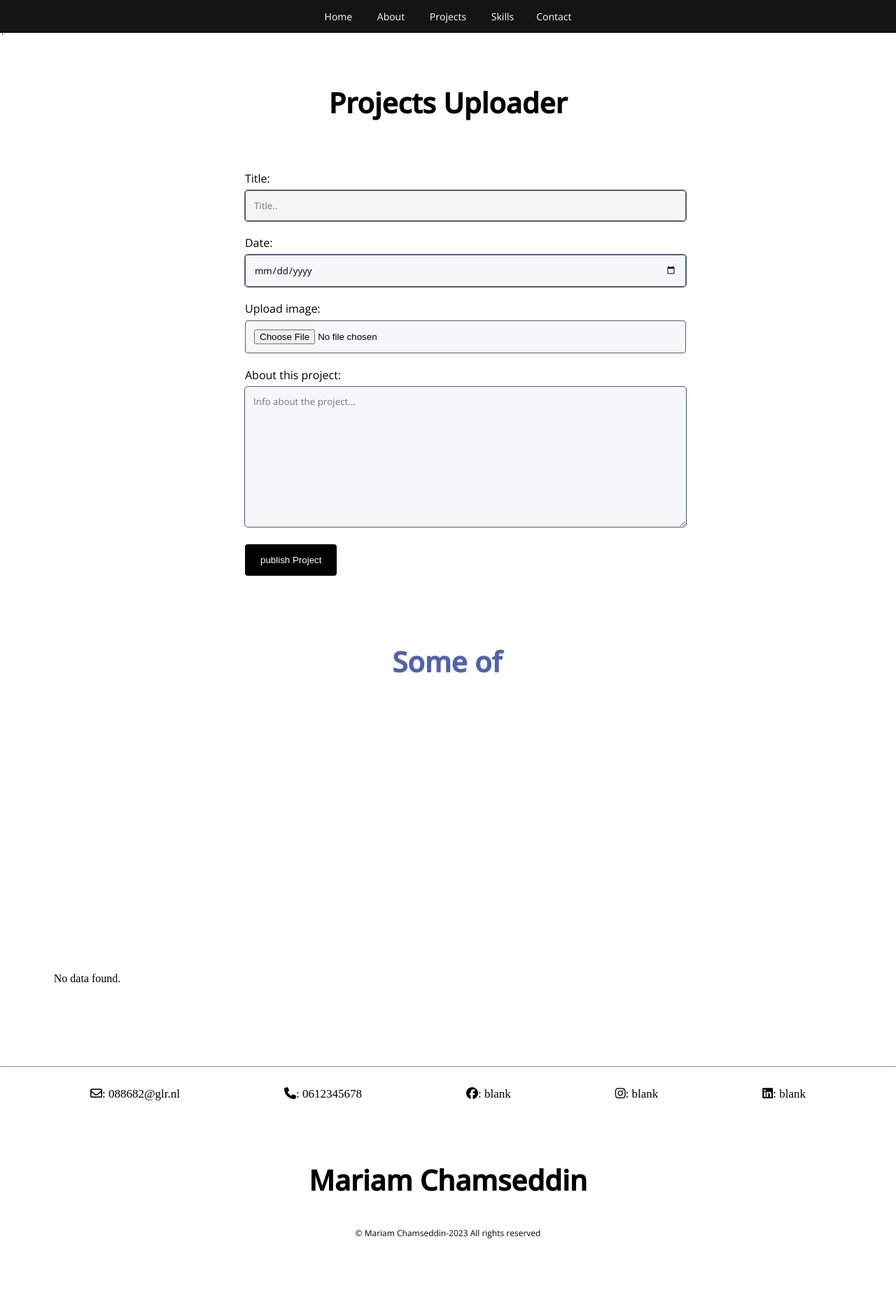
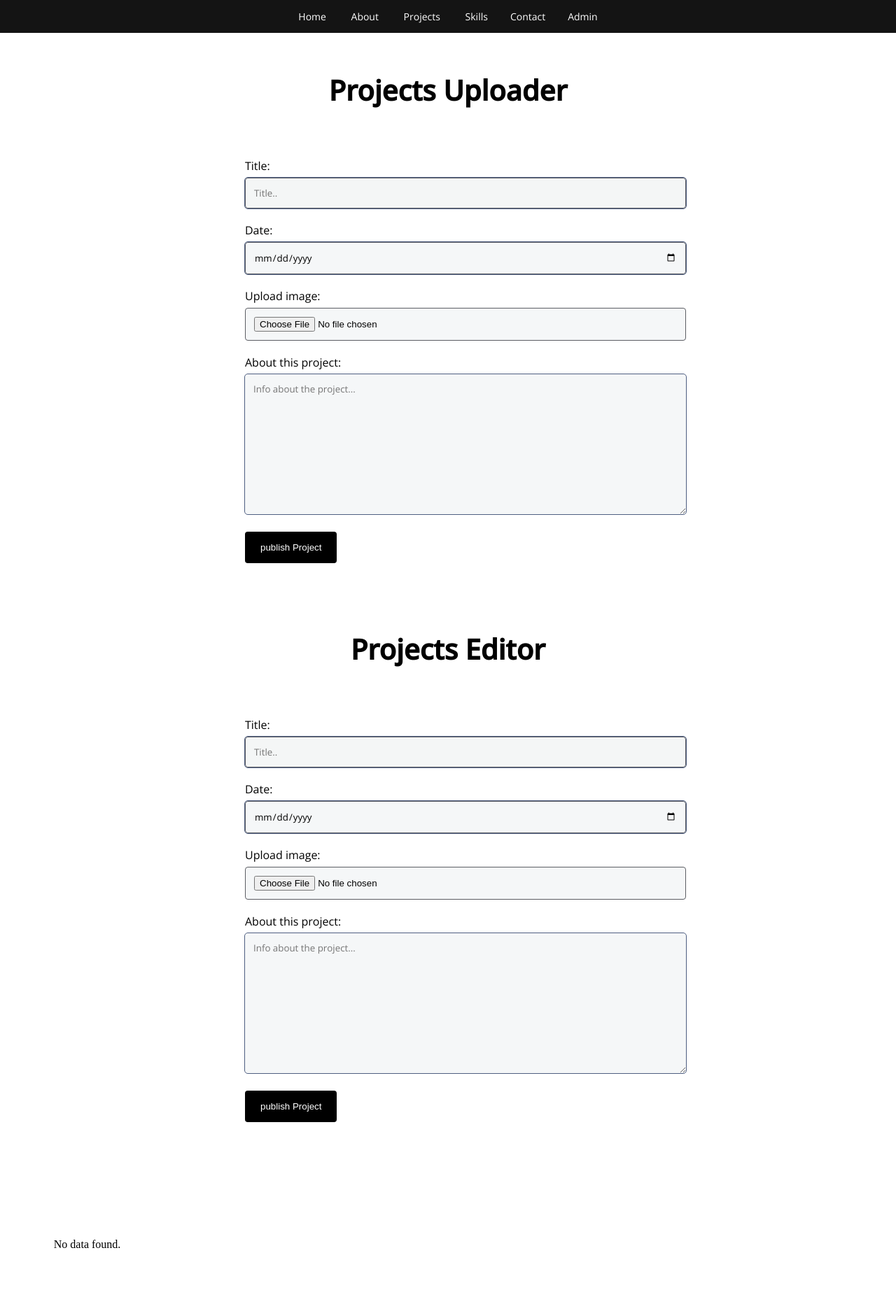
Before and after one commit to 88682/intro, a PHP site: page /php/projectadmin.php in a window 1280 px wide; the page is wider, and only the part inside the window is pictured. Shown: the top 1874 px of that part at 70% size. Before the commit the page ends 1770 px from the top of that part, so only its background shows below. Run offline with PHP 8.4, Linux system fonts and the light colour scheme; data that the repository does not hold is empty; some libraries are stand-ins or nearby versions.

Commit message:
Add files via upload

```diff
--- a/php/projectadmin.php
+++ b/php/projectadmin.php
@@ -33,12 +33,13 @@
          <li><a href="https://88682.stu.sd-lab.nl/intro/home.php#C3" target="_blank">Projects</a></li>
          <li><a href="https://88682.stu.sd-lab.nl/intro/home.php#C4" target="_blank">Skills</a></li>
             <li><a href="https://88682.stu.sd-lab.nl/intro/home.php#C5" target="_blank">Contact</a></li>
+            <li><a href="projectadmin.php" target="_blank">Admin</a></li>
         </ul>
 
     </header><br><br>
 
 
-\
+
 
 
             <h1>Projects Uploader</h1>
@@ -64,21 +65,32 @@
 
                 </form>
             </div>
-        </div>
 
 
-    <div class="typewriter">
+    <h1>Projects Editor</h1>
+
+    <div class="containerform">
+
+        <form action="updatepagina.php.php" method="post" onsubmit="return validateForm()" enctype="multipart/form-data">
+
+            <label>Title:</label><br>
+            <input type="text" name="title" placeholder="Title.." maxlength="30" required><br>
+
+            <label>Date:</label><br>
+            <input type="date" name="date" placeholder="Made on.." required><br>
+
+            <label>Upload image:</label><br>
+            <input type="file" name="image" id="fileToUpload"><br>
+
+            <label>About this project:</label><br>
+            <textarea name="about" placeholder="Info about the project..." style="height:200px" minlength="10"
+                      maxlength="500" required></textarea><br>
+
+            <input type="submit" value="publish Project">
+
+        </form>
     </div>
-    <h1>
-        <a href="" class="typewrite" data-period="2000" data-type='[ "Some of my work so far...", "My projects:" ]' style="color: #5062ae; text-decoration: none;">
-            <span class="wrap"></span>
-        </a>
-    </h1>
 
-    <div class="container-slide">
-    <span id="wss"></span>
-    <script>wss_elem = document.getElementById("wss"); wssSlide(); </script>
-    </div><br>
 
 
 
@@ -126,6 +138,7 @@
 
 ?>
 
+
     </div>
 
 
```
Also changed, not shown: php/projects.php (+1 -31 lines).
